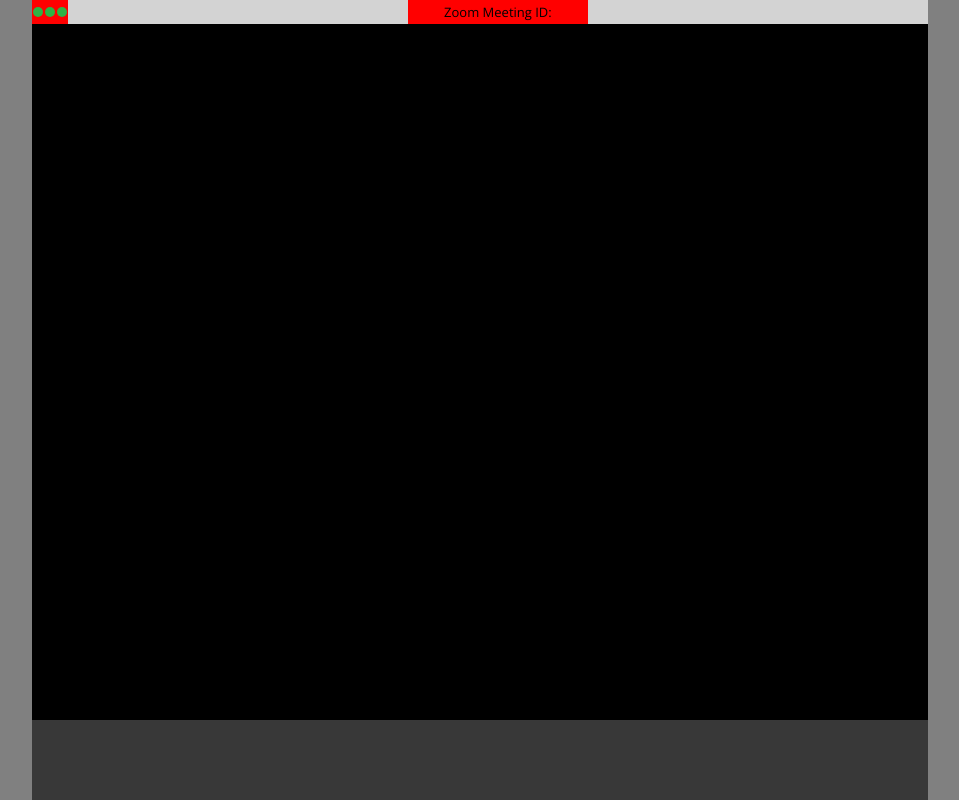
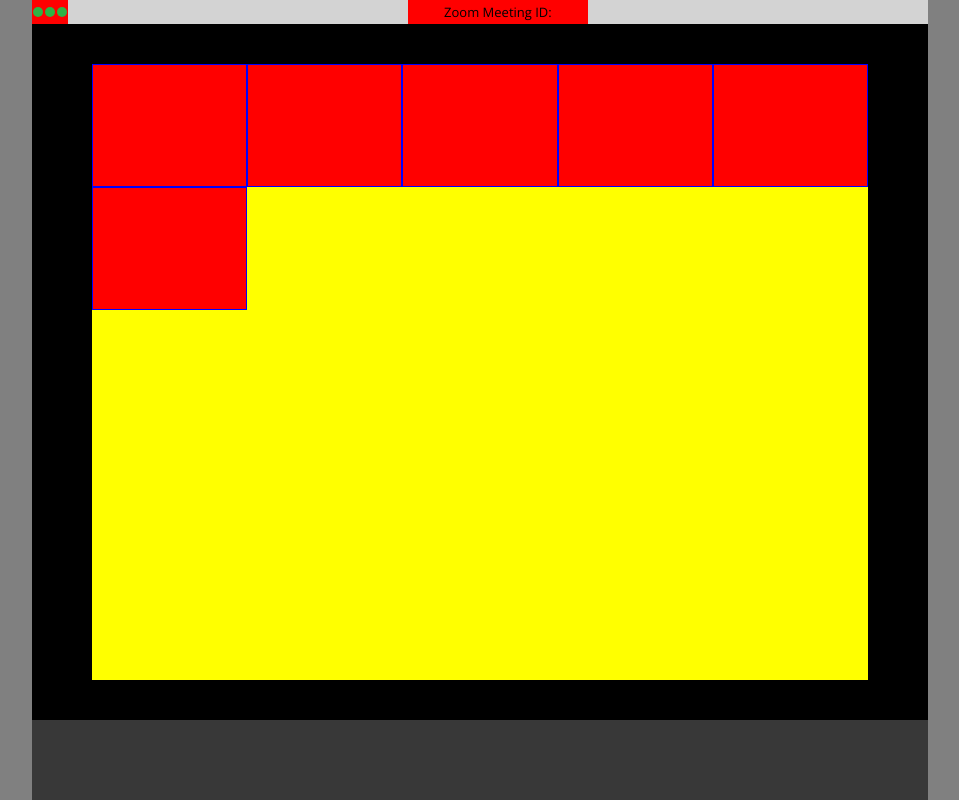
Before and after one commit to amedeo-pasanisi/html-css-zoom, a plain HTML site: page index.html in a window 1280 px wide. Shown: the whole page, without its empty margins (160-1119 px from the left). Drawn offline with nearby package versions, Linux system fonts and the light colour scheme.

Commit message:
struttura cards

```diff
--- a/css/style.css
+++ b/css/style.css
@@ -20,6 +20,12 @@ body{
 .float-left{
     float: left;
 }
+
+.centratura{
+    display: flex;
+    justify-content: space-around;
+    align-items: center;
+}
 /* FINE generale */
 
 /* header */
@@ -28,17 +34,11 @@ header{
 }
 
 .meeting-id{
-    display: flex;
-    justify-content: space-around;
-    align-items: center;
     width: 20%;
     margin: 0 auto;
 }
 
 .circles{
-    display: flex;
-    justify-content: space-around;
-    align-items: center;
     width: 4%;
 }
 
@@ -53,6 +53,18 @@ header{
 /* main */
 main{
     background-color: black;
+    padding: 40px 60px;
+}
+
+.cards{
+    width: 100%;
+    height: 100%;
+}
+
+.card{
+    float: left;
+    width: calc(100% / 5);
+    height: calc(100% / 5);
 }
 /* FINE main */
 
@@ -80,6 +92,15 @@ body.debug{
     height: 87%
 }
 
+.debug .cards{
+    background-color: yellow;
+}
+
+.debug .card{
+    background-color: red;
+    border: 1px solid blue;
+}
+
 .debug footer{
     height: 10%;
 }
--- a/index.html
+++ b/index.html
@@ -15,19 +15,26 @@
     <div class="container">
         <!-- barra mac -->
         <header>
-            <div class="circles float-left">
+            <div class="circles float-left centratura">
                 <div class="circle"></div>
                 <div class="circle"></div>
                 <div class="circle"></div>
             </div>
-            <div class="meeting-id">
+            <div class="meeting-id centratura">
                 Zoom Meeting ID:
             </div>
         </header>
 
         <!-- spazio videocamere -->
         <main>
-
+            <div class="cards">
+                <div class="card"></div>
+                <div class="card"></div>
+                <div class="card"></div>
+                <div class="card"></div>
+                <div class="card"></div>
+                <div class="card"></div>
+            </div>
         </main>
 
         <!-- barra degli strumenti zoom -->
```
